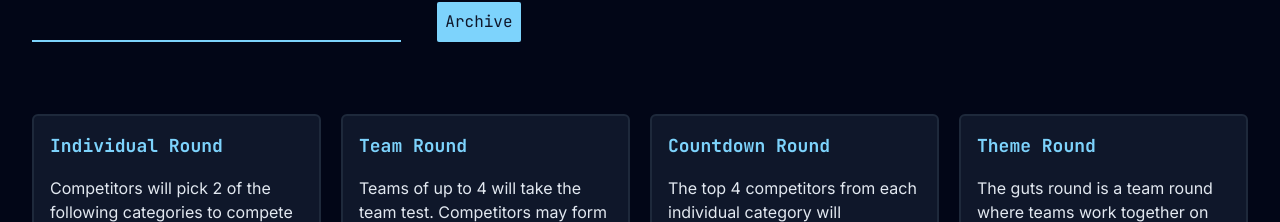
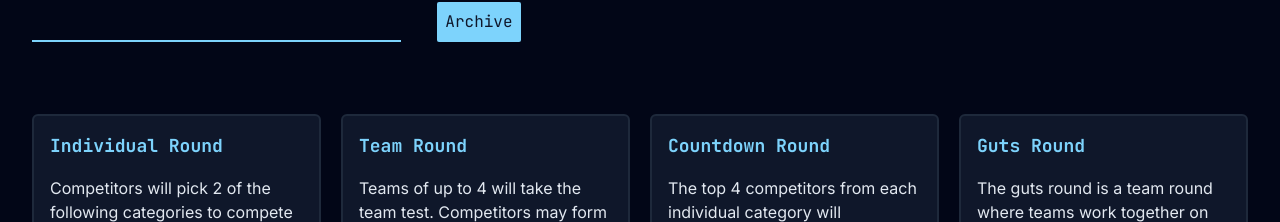
Before and after one commit to DECAGON-Tournament/decagon-site, a Next.js app: page / in a window 1280 px wide. Shown: the part 1320-1542 px from the top of the page. Built offline with nearby package versions, Linux system fonts and the light colour scheme.

Commit message:
Update rounds.tsx

```diff
--- a/src/app/components/rounds.tsx
+++ b/src/app/components/rounds.tsx
@@ -70,7 +70,7 @@ export default function Rounds() {
         </div>
 
         <div className='bg-slate-900 p-4 rounded-md border-2 border-slate-800 xl:flex-grow xl:basis-0'>
-            <h1 className={`font-mono text-lg text-sky-300 mb-4 font-bold`}>Theme Round</h1>
+            <h1 className={`font-mono text-lg text-sky-300 mb-4 font-bold`}>Guts Round</h1>
             <div className='text-slate-200'>
                 <p>
                     The guts round is a team round where teams work together on sets of increasingly difficult problems with a scoreboard updated in real time.
```
